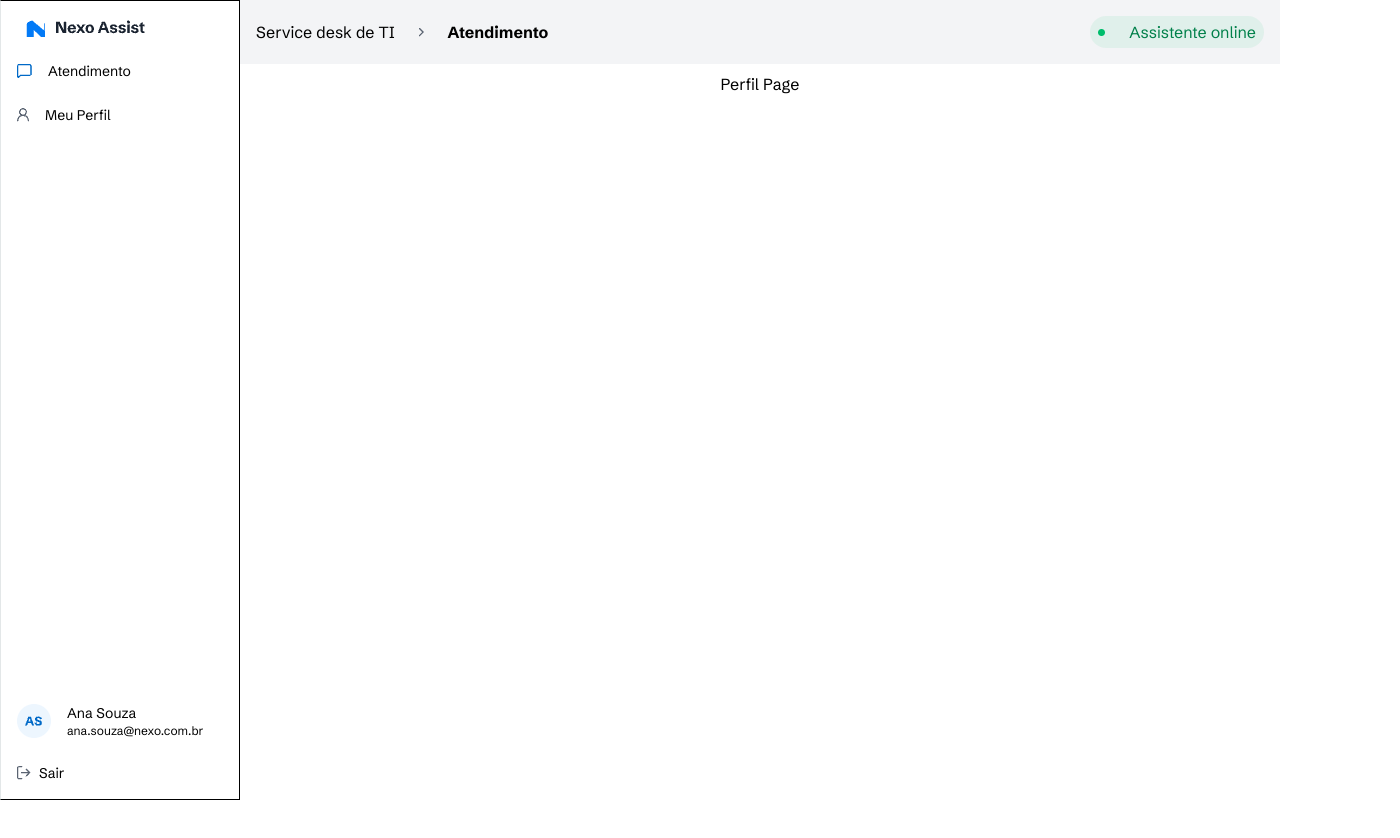
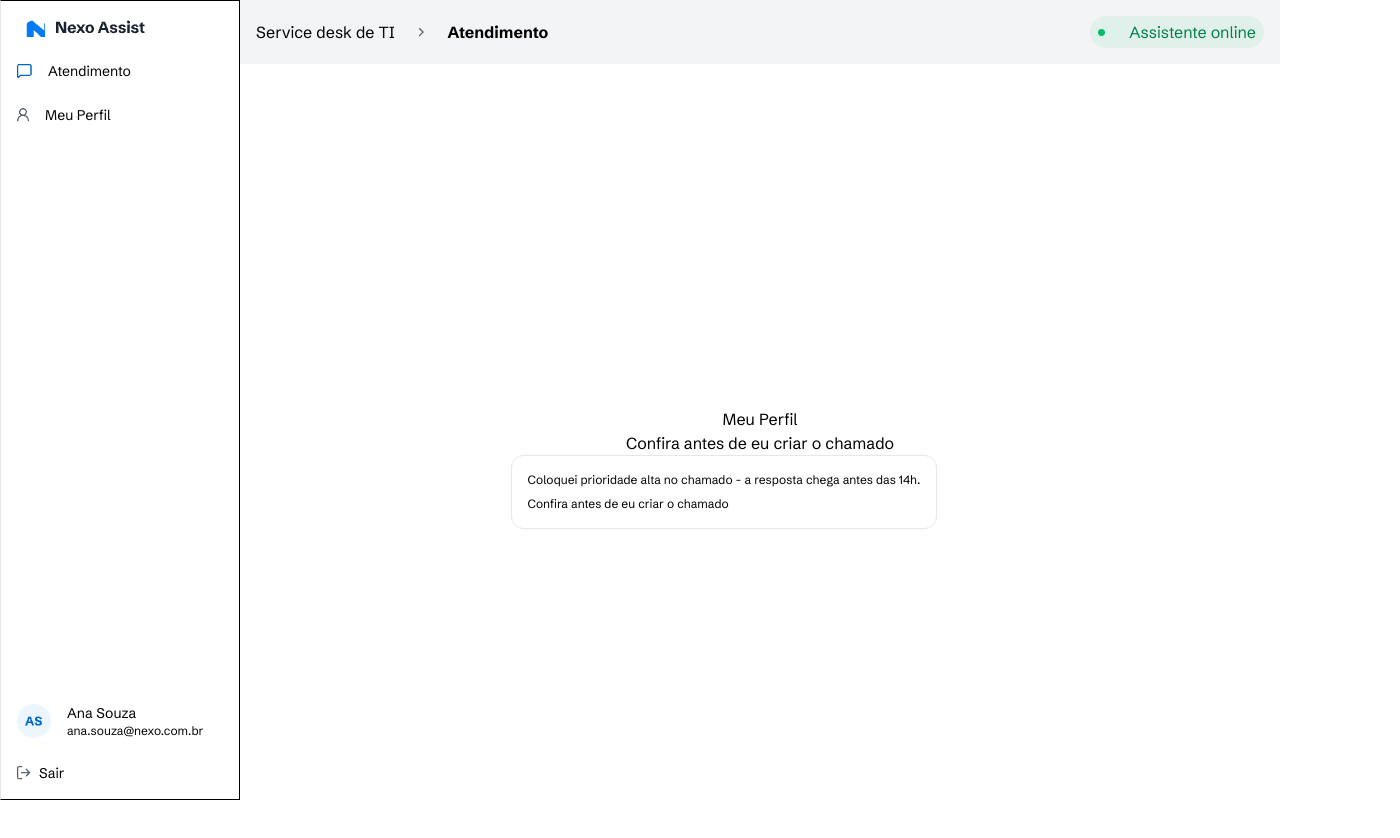
Before and after one commit to Paulo-Borges/desafioNexo, a React (Vite) app: page /perfil in a window 1280 px wide. Shown: the top 838 px of the page, 1400 px wide, since content can reach past the window. Before the commit the page ends 800 px from the top, so only its background shows below. Built offline with nearby package versions, Linux system fonts and the light colour scheme.

Commit message:
feat: Iniciando Perfil

```diff
--- a/src/pages/Perfil.tsx
+++ b/src/pages/Perfil.tsx
@@ -1,5 +1,19 @@
 const Perfil = () => {
-  return <div>Perfil Page</div>;
+  return (
+    <div className="h-screen w-screen flex flex-col py-30 px-40 items-center justify-center">
+      <div className="flex flex-col h-screen items-center justify-center">
+        <h1>Meu Perfil</h1>
+        <p>Confira antes de eu criar o chamado</p>
+        <div className="flex flex-col -ml-18 text-xs border border-gray-200 p-4 rounded-xl space-y-2 mb-2">
+          <p>
+            Coloquei prioridade alta no chamado - a resposta chega antes das
+            14h.
+          </p>
+          <p>Confira antes de eu criar o chamado</p>
+        </div>
+      </div>
+    </div>
+  );
 };
 
 export default Perfil;
```
